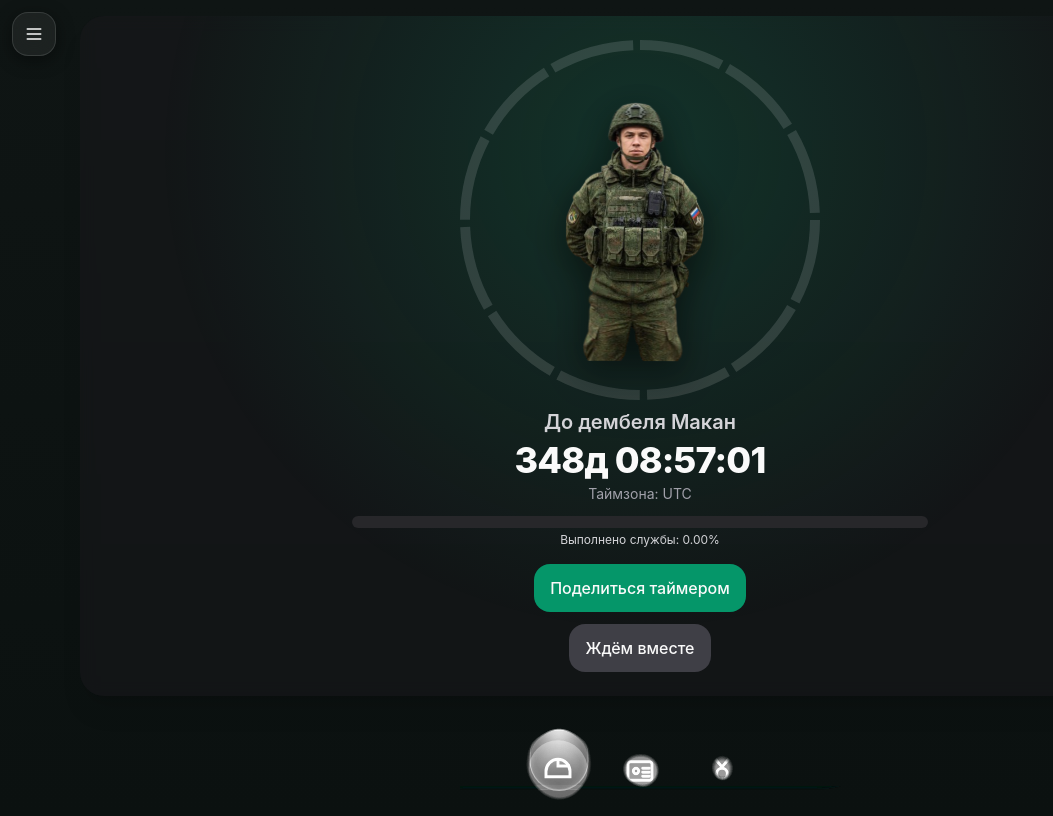
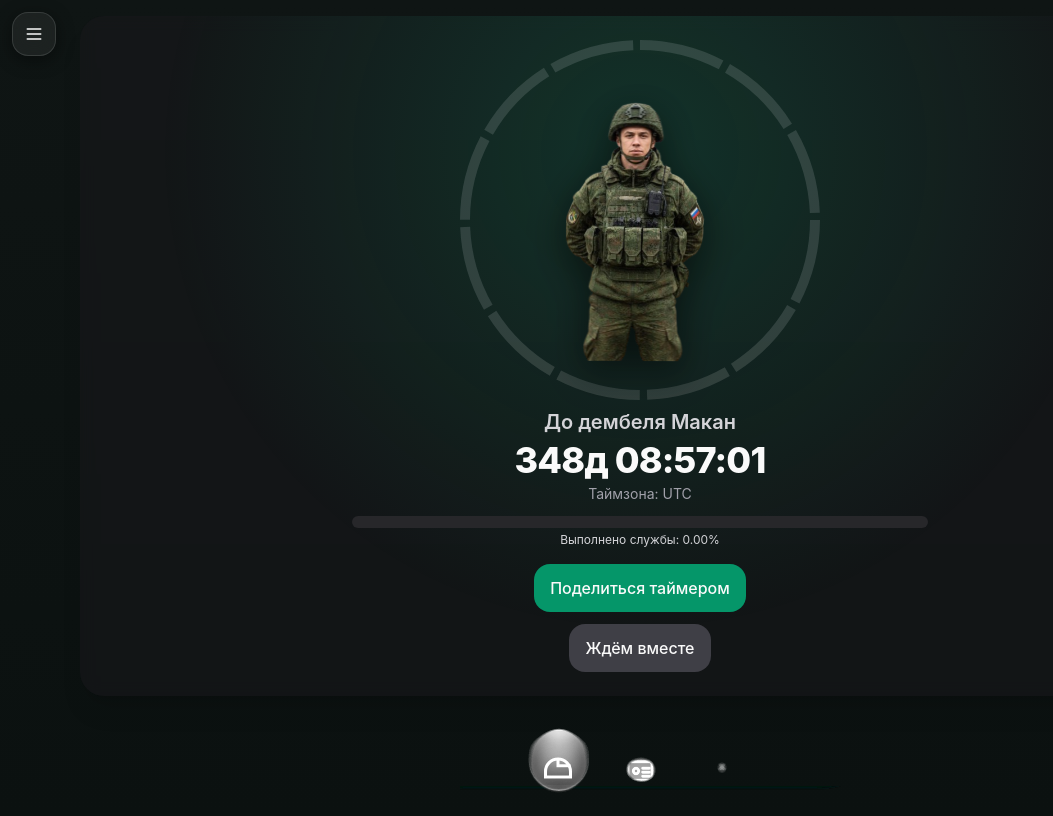
Before and after one commit to krexpex/dembel-makan-webapp, a React (Vite) app: page / in a window 1280 px wide. Shown: the whole page, without its empty margins (0-1053 px from the left). Built offline with nearby package versions, Linux system fonts and the light colour scheme.

Commit message:
update update new uix3.2

```diff
--- a/src/index.css
+++ b/src/index.css
@@ -2,156 +2,174 @@
 @tailwind components;
 @tailwind utilities;
 
-/* ===== БАЗА ===== */
-html,body{
+/* ==========================
+   БАЗА / ГЛОБАЛЬНОЕ
+   ========================== */
+html, body{
   @apply bg-black text-white select-none overflow-x-hidden;
-  font-family:'Inter','SF Pro Display',system-ui,sans-serif;
-  -webkit-tap-highlight-color:transparent;
+  font-family: 'Inter','SF Pro Display',system-ui,sans-serif;
+  -webkit-tap-highlight-color: transparent;
 }
-*,*::before,*::after{ box-sizing:border-box; }
+*,*::before,*::after{ box-sizing: border-box; }
 button{ @apply focus:outline-none; }
-.safe-bottom{ padding-bottom:calc(16px + env(safe-area-inset-bottom,0px)); }
+.safe-bottom{ padding-bottom: calc(16px + env(safe-area-inset-bottom,0px)); }
 
-/* ===== СЦЕНА / СЛОИ ===== */
-.makan-layer{ position:relative; z-index:10; } /* макан поверх надписей */
-.jeb-layer{ position:relative; z-index:6; }
+/* ==========================
+   СЛОИ СЦЕНЫ
+   ========================== */
+.makan-layer{ position:relative; z-index:10; } /* Макан всегда поверх PNG-надписей */
+.jeb-layer{ position:relative; z-index:6; }    /* PNG-надписи над фоном/кольцом */
 .jeb-img{ image-rendering:-webkit-optimize-contrast; filter:drop-shadow(0 6px 18px rgba(0,0,0,.25)); }
 
-/* ===== АНИМАЦИИ ===== */
+/* ==========================
+   ОБЩИЕ АНИМАЦИИ ВХОДА
+   ========================== */
 .appear-scale{ animation:appear-scale .6s cubic-bezier(.25,1,.5,1); }
-@keyframes appear-scale{0%{transform:scale(.85);opacity:0}100%{transform:scale(1);opacity:1}}
+@keyframes appear-scale{ 0%{transform:scale(.85);opacity:0} 100%{transform:scale(1);opacity:1} }
+
 .appear-fade-up{ animation:appear-fade-up .6s cubic-bezier(.25,1,.5,1); }
-@keyframes appear-fade-up{0%{transform:translateY(10px);opacity:0}100%{transform:translateY(0);opacity:1}}
+@keyframes appear-fade-up{ 0%{transform:translateY(10px);opacity:0} 100%{transform:translateY(0);opacity:1} }
+
 .glow-enter{ animation:glow-enter 2s ease-out forwards; }
-@keyframes glow-enter{0%{opacity:0;transform:scale(1.3)}100%{opacity:1;transform:scale(1)}}
+@keyframes glow-enter{ 0%{opacity:0;transform:scale(1.3)} 100%{opacity:1;transform:scale(1)} }
 
+/* ==========================
+   PNG-НАДПИСИ (3/7/10 тапов)
+   ========================== */
 .jeb-layer{ animation:fadein .4s ease-out forwards; }
 .auto-fade-out{ animation:fadeout 2.4s ease-out forwards; }
-@keyframes fadein{from{opacity:0}to{opacity:1}}
-@keyframes fadeout{0%,90%{opacity:1}100%{opacity:0}}
+@keyframes fadein{ from{opacity:0} to{opacity:1} }
+@keyframes fadeout{ 0%,90%{opacity:1} 100%{opacity:0} }
+
 .animate-rise-left{ animation:rise-left 2.2s cubic-bezier(.25,1,.3,1) forwards; }
-@keyframes rise-left{0%{opacity:0;transform:translateY(20px) rotate(-4deg)}15%{opacity:1;transform:translateY(0) rotate(0)}85%{opacity:1;transform:translateY(-4px)}100%{opacity:0;transform:translateY(-10px)}}
+@keyframes rise-left{
+  0%{opacity:0;transform:translateY(20px) rotate(-4deg)}
+  15%{opacity:1;transform:translateY(0) rotate(0)}
+  85%{opacity:1;transform:translateY(-4px)}
+  100%{opacity:0;transform:translateY(-10px)}
+}
 .animate-slide-from-right{ animation:slide-right 2.2s cubic-bezier(.25,1,.3,1) forwards; }
-@keyframes slide-right{0%{opacity:0;transform:translateX(40px) rotate(2deg)}15%{opacity:1;transform:translateX(0) rotate(0)}85%{opacity:1}100%{opacity:0;transform:translateX(20px)}}
+@keyframes slide-right{
+  0%{opacity:0;transform:translateX(40px) rotate(2deg)}
+  15%{opacity:1;transform:translateX(0) rotate(0)}
+  85%{opacity:1}
+  100%{opacity:0;transform:translateX(20px)}
+}
 
+/* ==========================
+   МАКАН
+   ========================== */
 .makan-shadow{ filter:drop-shadow(0 10px 20px rgba(0,0,0,.6)); }
 .animate-wobble{ animation:wobble 2.4s ease-in-out infinite; }
-@keyframes wobble{0%,100%{transform:rotate(0)}50%{transform:rotate(.4deg)}}
+@keyframes wobble{ 0%,100%{transform:rotate(0)} 50%{transform:rotate(.4deg)} }
 
-/* ===== БУРГЕР/МЕНЮ ===== */
+/* ==========================
+   БУРГЕР / МЕНЮ
+   ========================== */
 .glass-btn{
-  background:rgba(255,255,255,.06);
-  border:1px solid rgba(255,255,255,.12);
-  box-shadow:0 4px 18px rgba(0,0,0,.45);
-  backdrop-filter:blur(10px); -webkit-backdrop-filter:blur(10px);
-  transition:background .25s, transform .25s;
+  background: rgba(255,255,255,.06);
+  border: 1px solid rgba(255,255,255,.12);
+  box-shadow: 0 4px 18px rgba(0,0,0,.45);
+  backdrop-filter: blur(10px); -webkit-backdrop-filter: blur(10px);
+  transition: background .25s, transform .25s;
 }
 .glass-btn:active{ background:rgba(255,255,255,.12); transform:scale(.96); }
+
 .glass-menu{
-  background:rgba(18,18,18,.85);
-  border:1px solid rgba(255,255,255,.10);
-  box-shadow:0 10px 28px rgba(0,0,0,.4);
-  backdrop-filter:blur(12px); -webkit-backdrop-filter:blur(12px);
-  border-radius:16px;
+  background: rgba(18,18,18,.85);
+  border: 1px solid rgba(255,255,255,.10);
+  box-shadow: 0 10px 28px rgba(0,0,0,.4);
+  backdrop-filter: blur(12px); -webkit-backdrop-filter: blur(12px);
+  border-radius: 16px;
 }
 
 /* =========================================================
-   LIQUID ISLAND — компактный, видимые иконки
+   LIQUID ISLAND — компактный, без серых кружков под иконками
    ========================================================= */
 .island{
   position:relative;
   filter:url(#goo);
-  background:linear-gradient(180deg, rgba(255,255,255,.10), rgba(255,255,255,.06));
+  background: linear-gradient(180deg, rgba(255,255,255,.10), rgba(255,255,255,.06));
   border:1px solid rgba(255,255,255,.14);
   box-shadow:0 12px 40px rgba(0,0,0,.28);
-  backdrop-filter:blur(16px); -webkit-backdrop-filter:blur(16px);
+  backdrop-filter: blur(16px); -webkit-backdrop-filter: blur(16px);
+  pointer-events:none;
   border-radius:36px;
-  pointer-events:none;
 }
 .island::after{
-  content:""; position:absolute; inset:4px; border-radius:32px;
-  background:linear-gradient(180deg, rgba(0,0,0,.3), rgba(0,0,0,.2));
+  content:"";
+  position:absolute; inset:4px;
+  border-radius:32px;
+  background: linear-gradient(180deg, rgba(0,0,0,.30), rgba(0,0,0,.20));
   z-index:0; pointer-events:none;
 }
-.island-compact{ width:min(440px, 82vw); }
+.island-compact{ width:min(440px,82vw); }
 .not-full{ margin:0 auto; }
 
-/* Ряд */
+/* Ряд иконок */
 .island-row{
   position:relative; height:88px;
   display:flex; align-items:center; justify-content:center;
   gap:18px; pointer-events:none;
 }
 
-/* === ИКОНКИ (ВСЕГДА ВИДИМЫ) === */
+/* ===== ИКОНКИ (ВСЕГДА ВИДИМЫ) ===== */
 .island-btn{
   position:relative; z-index:5; /* выше пузыря и капли */
   pointer-events:auto;
-  height:64px; width:64px;
+  height:64px; width:64px;        /* крупные области тапа */
   display:grid; place-items:center;
   border-radius:24px;
   color:#ffffff;
-  opacity:.98;
-  transition:transform .15s ease, opacity .2s ease, color .2s ease;
+  opacity:1;
+  transition: transform .15s ease, opacity .2s ease, color .2s ease;
 }
 .island-btn:active{ transform:scale(.96); }
 
-/* иконки могут быть svg, img или i — делаем яркими и крупными */
+/* svg / img / i — крупные и контрастные */
 .island-btn svg,
 .island-btn img,
 .island-btn i{ width:32px; height:32px; display:block; }
 
-/* принудительно подкрашиваем любые SVG под currentColor */
+/* Любые SVG красим под currentColor (белые контуры) */
 .island-btn svg, .island-btn svg *{
   stroke: currentColor !important;
   fill: none !important;
   stroke-width: 2.2 !important;
 }
-.island-btn svg { filter: drop-shadow(0 0 7px rgba(0,0,0,.45)); }
-
-/* Плашка под ЛЮБОЙ иконкой (всегда) */
-.island-btn::before{
-  content:""; position:absolute; inset:0; margin:auto;
-  width:56px; height:56px; border-radius:28px;
-  background:rgba(255,255,255,.14);
-  box-shadow: inset 0 2px 2px rgba(255,255,255,.12),
-              0 10px 18px rgba(0,0,0,.28);
-  z-index:-1; transition:background .2s, transform .2s, box-shadow .2s;
-}
-/* Мягкий ореол у всех (делает видимыми неактивные) */
-.island-btn::after{
-  content:""; position:absolute; inset:0; margin:auto;
-  width:76px; height:76px; border-radius:38px;
-  background:
-    radial-gradient(55% 60% at 50% 70%, rgba(255,255,255,.10), transparent 75%),
-    radial-gradient(60% 70% at 50% 95%, rgba(0,0,0,.18), transparent 65%);
-  opacity:.9; z-index:-2; pointer-events:none;
+/* Светящийся контур — вместо серых кружков */
+.island-btn svg{
+  filter:
+    drop-shadow(0 0 8px rgba(255,255,255,.28))
+    drop-shadow(0 2px 10px rgba(0,0,0,.45));
 }
 
-/* Активная — ярче и немного приподнята (пузырь — ниже) */
-.island-btn.active{ opacity:1; transform:translateY(-1px); }
-.island-btn.active::before{
-  background:rgba(255,255,255,.22);
-  transform:scale(1.06);
-  box-shadow: inset 0 3px 6px rgba(255,255,255,.2),
-              0 14px 22px rgba(0,0,0,.30);
+/* УБИРАЕМ любые подложки, если были раньше */
+.island-btn::before,
+.island-btn::after{
+  content:none !important;
+  display:none !important;
 }
-.island-btn.active::after{ opacity:.35; }
 
-/* === ПУЗЫРЁК (под иконками) === */
+/* Активная — чуть крупнее (пузырёк — за акцент) */
+.island-btn.active{ transform: translateY(-1px) scale(1.04); }
+
+/* ===== ПУЗЫРЁК (под иконками, едет по центрам) ===== */
 .active-bubble{
   position:absolute; top:50%; left:0;
   height:66px; width:var(--w,66px);
-  transform:translateX(calc(var(--x,0px) - 50%)) translateY(-50%);
-  z-index:3;   /* ниже .island-btn (5), но выше капли (2) */
+  transform: translateX(calc(var(--x,0px) - 50%)) translateY(-50%);
+  z-index:3;            /* ниже иконок (5), выше капли (2) */
   border-radius:33px;
-  transition:transform .42s cubic-bezier(.22,.76,.25,1),
-             width .42s cubic-bezier(.22,.76,.25,1);
+  transition: transform .42s cubic-bezier(.22,.76,.25,1),
+              width .42s cubic-bezier(.22,.76,.25,1);
 }
 .active-bubble-core{
   position:absolute; inset:0; border-radius:33px;
-  background:radial-gradient(120% 130% at 50% 12%,
-            rgba(255,255,255,.35), rgba(255,255,255,.12) 45%, rgba(255,255,255,.06) 100%);
+  background: radial-gradient(120% 130% at 50% 12%,
+              rgba(255,255,255,.35),
+              rgba(255,255,255,.12) 45%,
+              rgba(255,255,255,.06) 100%);
   border:1px solid rgba(255,255,255,.28);
   box-shadow:
     inset 0 2px 8px rgba(255,255,255,.28),
@@ -166,20 +184,22 @@ button{ @apply focus:outline-none; }
     radial-gradient(62% 56% at 50% 86%, rgba(0,0,0,.22), transparent 60%);
 }
 
-/* === КАПЛЯ (под пузырём) === */
+/* ===== КАПЛЯ (динамическая, под пузырём) ===== */
 .blob-real{
   position:absolute; top:50%; left:0;
   height:64px; width:var(--w,72px);
-  transform:translateX(calc(var(--x,0px) - 50%)) translateY(-50%);
+  transform: translateX(calc(var(--x,0px) - 50%)) translateY(-50%);
   border-radius:32px;
-  transition:transform 440ms cubic-bezier(.23,.86,.2,1),
-             width 440ms cubic-bezier(.23,.86,.2,1);
+  transition: transform 440ms cubic-bezier(.23,.86,.2,1),
+              width 440ms cubic-bezier(.23,.86,.2,1);
   z-index:2; pointer-events:none;
 }
 .blob-core{
   position:absolute; inset:0; border-radius:32px;
-  background:radial-gradient(90% 120% at 50% 12%,
-            rgba(255,255,255,.26), rgba(255,255,255,.10) 45%, rgba(255,255,255,.06) 100%);
+  background: radial-gradient(90% 120% at 50% 12%,
+              rgba(255,255,255,.26),
+              rgba(255,255,255,.10) 45%,
+              rgba(255,255,255,.06) 100%);
   border:1px solid rgba(255,255,255,.22);
   box-shadow:
     inset 0 1px 6px rgba(255,255,255,.24),
@@ -194,23 +214,25 @@ button{ @apply focus:outline-none; }
   mix-blend-mode:screen; opacity:.62;
 }
 
-/* Дыхание пузыря (можно убрать) */
-@keyframes bubble-breathe{0%,100%{transform:scale(1)}50%{transform:scale(1.012)}}
+/* Лёгкое «дыхание» (можно убрать) */
+@keyframes bubble-breathe{ 0%,100%{transform:scale(1)} 50%{transform:scale(1.012)} }
 .island-btn.active ~ .active-bubble .active-bubble-core{ animation:bubble-breathe 3.6s ease-in-out infinite; }
 
-/* ===== ФОЛБЭК БЕЗ BLUR ===== */
-@supports not ((-webkit-backdrop-filter:none) or (backdrop-filter:none)){
+/* ==========================
+   ФОЛБЭК БЕЗ BLUR
+   ========================== */
+@supports not ((-webkit-backdrop-filter: none) or (backdrop-filter: none)){
   .island{ background:rgba(25,27,29,.92); }
   .island::after{ background:linear-gradient(180deg, rgba(0,0,0,.32), rgba(0,0,0,.24)); }
   .glass-btn{ background:rgba(40,40,44,.9); }
   .glass-menu{ background:rgba(22,22,24,.95); }
 }
 
-/* ===== МЕДИА — чуть компактнее на узких экранах ===== */
+/* ==========================
+   МЕДИА: чуть компактнее
+   ========================== */
 @media (max-width: 360px){
   .island-row{ height:80px; gap:14px; }
   .island-btn{ height:60px; width:60px; }
-  .island-btn::before{ width:52px; height:52px; }
-  .island-btn::after{ width:72px; height:72px; }
   .island-btn svg, .island-btn img, .island-btn i{ width:30px; height:30px; }
 }
```
